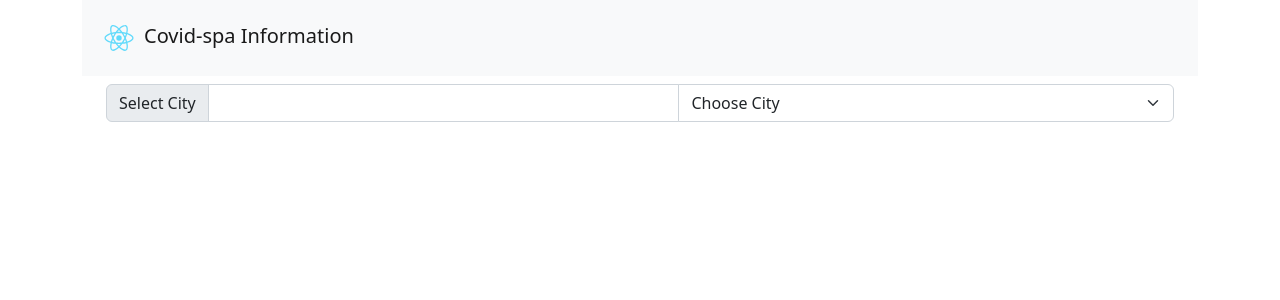
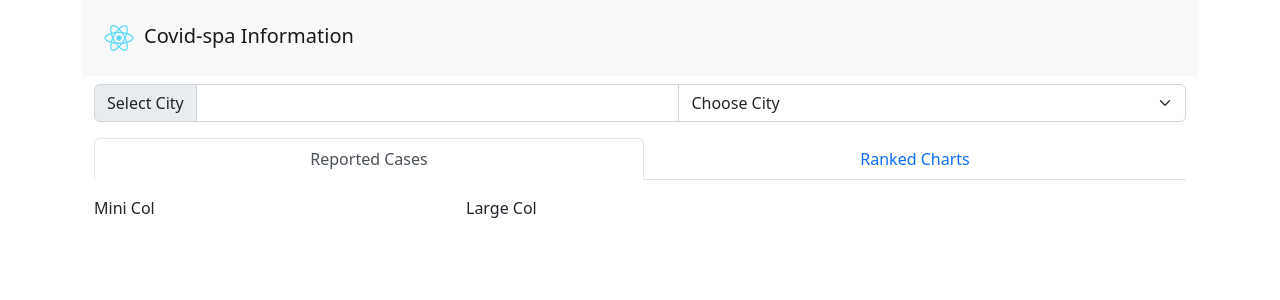
Before and after one commit to dmitry4dev/React, a React (Create React App) app: page / in a window 1280 px wide. Shown: the top 300 px of the page. Built offline with nearby package versions, Linux system fonts and the light colour scheme.

Commit message:
second part of project

```diff
--- a/src/BodyComponents/BodyComponent.js
+++ b/src/BodyComponents/BodyComponent.js
@@ -2,19 +2,19 @@ import React from 'react';
 import { useState } from 'react';
 import Container from 'react-bootstrap/esm/Container';
 import CityListComponent from './CityListComponent';
+import ChartsComponent from './ChartsComponent';
 
 function BodyComponent() {
 // Здесь мы объявляем хук - useState, чтобы следить за изменениями в select
 // который находится в компоненте CityListComponent, selectedCity это переменная, которая принимает в себя выбранный город
 // setSelectedCity это функция
   const [selectedCity, setSelectedCity] = useState(null); // Здесь null это значение по умолчанию для переменной selectedCity
-  const [inputValue, getInputValue] = useState('');
 
   return(
     <Container className="mt-2">
-      <CityListComponent setSelectedCity={setSelectedCity} getInputValue={getInputValue} /> {/* Здесь передаем аргументы как в функцию, props */}
+      <CityListComponent setSelectedCity={setSelectedCity} /> {/* Здесь передаем аргументы как в функцию, props */}
+      <ChartsComponent />
       <h2>{selectedCity}</h2>
-      <h2>{inputValue}</h2>
     </Container>
   );
 }
--- /dev/null
+++ b/src/BodyComponents/ChartsComponent.js
@@ -0,0 +1,38 @@
+import React, { useState } from 'react';
+import Tab from 'react-bootstrap/Tab';
+import Tabs from 'react-bootstrap/Tabs';
+import Row from 'react-bootstrap/Row';
+import Col from 'react-bootstrap/Col';
+
+function ChartsComponent() {
+
+  const [selectedTab, setSelectedTab] = useState('');
+
+  return (
+    <Tabs
+      defaultActiveKey="reported-cases"
+      id="uncontrolled-tab-example"
+      className="mb-3"
+      fill
+// в обработчик onSelect передаем eventKey таба и выводим в переменную selectedTab его значение
+      onSelect={(eventKey) => setSelectedTab(eventKey)}
+    >
+      <Tab eventKey="reported-cases" title="Reported Cases">
+        <div>{selectedTab}</div>
+        <Row>
+          <Col sm={4}>Mini Col</Col>
+          <Col sm={8}>Large Col</Col>
+        </Row>
+      </Tab>
+      <Tab eventKey="ranked-charts" title="Ranked Charts">
+        <div>{selectedTab}</div>
+        <Row>
+          <Col sm={4}>Mini Col</Col>
+          <Col sm={8}>Large Col</Col>
+        </Row>
+      </Tab>
+    </Tabs>
+  );
+}
+
+export default ChartsComponent;
--- a/src/BodyComponents/CityListComponent.js
+++ b/src/BodyComponents/CityListComponent.js
@@ -1,4 +1,4 @@
-import React from 'react';
+import React, { useState } from 'react';
 import { Container } from 'react-bootstrap';
 import Form from 'react-bootstrap/Form';
 import InputGroup from 'react-bootstrap/InputGroup';
@@ -13,16 +13,21 @@ function CityListComponent(props) {
     'Johvi'
   ];
 
+  const [inputValue, setInputValue] = useState('');
+
   return(
-    <Container>
-      <InputGroup className="mb-3">
+    <Container className="p-0">
+      <InputGroup className="mb-3 p-0">
         <InputGroup.Text>Select City</InputGroup.Text>
-        <Form.Control onChange={(e) => props.getInputValue(e.target.value)} aria-label="City Input" />
+        {/* В setInputValue не передается props, потому что эта функция объявлена внутри этого компонента и
+          её не нужно передавать в другой компонент, props связывает между собой компоненты */}
+        <Form.Control onChange={(e) => setInputValue(e.target.value)} aria-label="City Input" />
         <Form.Select onChange={(e) => props.setSelectedCity(e.target.value)} aria-label="Countries">
           <option>Choose City</option>
-          {cities.map(city => (<option key={city} value={city}>{city}</option>))}
+          {cities.filter(city => city.toLowerCase().includes(inputValue.toLowerCase())).map(city => (<option key={city} value={city}>{city}</option>))}
         </Form.Select>
       </InputGroup>
+      <h2>{inputValue}</h2>
     </Container>
   );
 }
```
